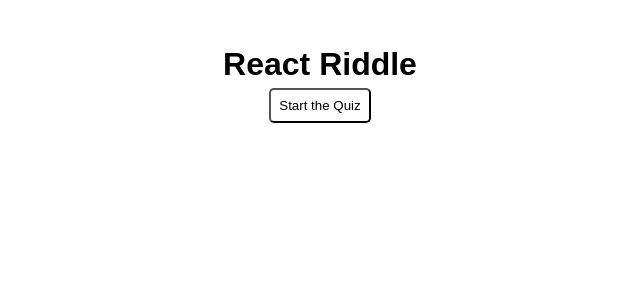
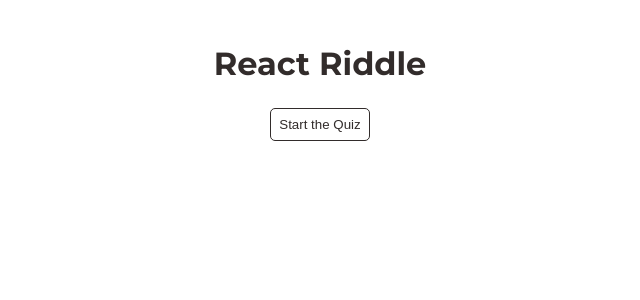
Before and after one commit to Kuba-Jeziorski/react-riddle, a React (Create React App) app: page / in a window 1280 px wide. Shown: the top 300 px of the page, without its empty margins (320-960 px from the left). Built offline with nearby package versions, Linux system fonts and the light colour scheme.

Commit message:
Little visual change

```diff
--- a/src/App.js
+++ b/src/App.js
@@ -25,7 +25,9 @@ function App() {
       {quizState === "pending" && (
         <div className="col-12">
           <div className="flex-centered">
-            <button onClick={startQuiz}>Start the Quiz</button>
+            <button className="game-state" onClick={startQuiz}>
+              Start the Quiz
+            </button>
           </div>
         </div>
       )}
@@ -33,7 +35,9 @@ function App() {
         <>
           <div className="col-12 flex-col">
             <div className="flex-centered">
-              <button onClick={finishQuiz}>Finish the Quiz</button>
+              <button className="game-state" onClick={finishQuiz}>
+                Finish the Quiz
+              </button>
             </div>
             <CountdownTimer isRunning={true} isFinished={finishQuiz} />
           </div>
--- a/src/Components/CountdownTimer.jsx
+++ b/src/Components/CountdownTimer.jsx
@@ -2,7 +2,7 @@ import { useState, useEffect } from "react";
 
 export default function CountdownTimer({ isRunning, isFinished }) {
   const [gameTime, setGameTime] = useState(0);
-  const quizDurationInSeconds = 1000;
+  const quizDurationInSeconds = 600;
   const [endTime, setEndTime] = useState(
     Date.now() + quizDurationInSeconds * 1000
   );
--- a/src/Components/Dialog.jsx
+++ b/src/Components/Dialog.jsx
@@ -22,7 +22,8 @@ export default function Dialog({
   );
 
   // mockup for following changes due to halved functionality
-  const [quizQuestion, setQuizQuestion] = useState(question);
+  const questionMockup = { ...question };
+  const [quizQuestion, setQuizQuestion] = useState(questionMockup);
 
   // changes in displayed answers while 50%/50% clicked
   const [currentAnswers, setCurrentAnswers] = useState(quizQuestion.answers);
@@ -112,9 +113,9 @@ export default function Dialog({
               onClick={() => {
                 handleSelection(index);
               }}
+              disabled={answer.visible !== true}
+              // index={index}
               key={index}
-              index={index}
-              disabled={answer.visible !== true}
             >
               {answer.label}
             </button>
@@ -132,7 +133,7 @@ export default function Dialog({
               halved.amount === 0 || halved.usedAt.includes(quizQuestion.id)
             }
           >
-            50%/50%
+            50% / 50%
           </button>
           <p>{`${halved.amount}/${allHalved}`}</p>
         </div>
--- a/src/Components/Summary.jsx
+++ b/src/Components/Summary.jsx
@@ -11,13 +11,13 @@ export default function Summary({ questions, answers }) {
 
   return (
     <>
-      <div className="summary-div">
+      <div className="summary">
         <h2>Summary</h2>
         <p>
           Correct answers: {totalCorrect} / {questionsLength}
         </p>
       </div>
-      <div className="summary-div">
+      <div className="summary">
         <h2>Your correct answers:</h2>
         <ul className="answers-listing">
           {userCorrectAnswers.map((question, questionIndex) => (
@@ -35,7 +35,7 @@ export default function Summary({ questions, answers }) {
           ))}
         </ul>
       </div>
-      <div className="summary-div">
+      <div className="summary">
         <h2>All correct answers</h2>
         <ul className="answers-listing">
           {questions.map((question, questionIndex) => (
--- a/src/index.css
+++ b/src/index.css
@@ -1,18 +1,38 @@
+/* montserrat-regular - latin_latin-ext */
+@font-face {
+  font-display: swap;
+  font-family: "Montserrat";
+  font-style: normal;
+  font-weight: 400;
+  src: url("/src/fonts/montserrat-v26-latin_latin-ext-regular.woff2");
+}
+/* montserrat-700 - latin_latin-ext */
+@font-face {
+  font-display: swap;
+  font-family: "Montserrat";
+  font-style: normal;
+  font-weight: 700;
+  src: url("/src/fonts/montserrat-v26-latin_latin-ext-700.woff2")
+    format("woff2");
+}
+
 :root {
   /* Colors */
   --white: #fff;
-  --black: #000;
-  --color-easy: green;
-  --color-medium: orange;
-  --color-hard: red;
-  --color-hover: lightblue;
+  /* --black: #000; */
+  --black: #322c2b;
+  --gray: #cccccc;
+  --color-easy: #e4c59e;
+  --color-medium: #af8260;
+  --color-hard: #803d3b;
+  --color-hover: #e4c59e;
 
   /* Fonts */
   --body-font-size: 16px;
   --body-line-height: 1.5;
   --body-font-weight: normal;
 
-  --header-font-weight: bold;
+  --header-font-weight: 700;
 
   /* Wrappers */
   --main-wrapper: 1000px;
@@ -26,6 +46,15 @@
 
   /* Dialog */
   --dialog-li-height: 40px;
+}
+
+@keyframes spinning {
+  0% {
+    transform: rotateY(0deg);
+  }
+  100% {
+    transform: rotateY(180deg);
+  }
 }
 
 * {
@@ -53,6 +82,7 @@ body {
 h1,
 h2,
 h3 {
+  font-family: "Montserrat", sans-serif;
   font-weight: var(--header-font-weight);
 }
 
@@ -74,8 +104,13 @@ p.name {
 }
 
 p.time {
-  margin: var(--default-length) 0 0 0;
   font-weight: bold;
+}
+
+button,
+dialog {
+  color: var(--black);
+  border: 1px solid var(--black);
 }
 
 button {
@@ -84,7 +119,7 @@ button {
   background-color: transparent;
   border-radius: var(--border-radius);
   cursor: pointer;
-  transition: background-color 0.3s;
+  transition: background-color 0.3s, opacity 0.3s;
 }
 
 button:hover {
@@ -93,14 +128,20 @@ button:hover {
 
 button[disabled] {
   cursor: no-drop !important;
+  background-color: var(--gray) !important;
+  opacity: 0.2;
 }
 
 button[disabled]:hover {
-  background-color: transparent !important;
+  background-color: var(--gray) !important;
 }
 
 button.hidden {
   display: none;
+}
+
+button.game-state {
+  margin: var(--default-length) 0;
 }
 
 ul.questions-listing {
@@ -155,6 +196,7 @@ ul.dialog-listing button:hover {
 
 ul.dialog-listing button.chosen {
   background-color: var(--color-hover);
+  font-weight: var(--header-font-weight);
 }
 
 ul.answers-listing {
@@ -185,16 +227,6 @@ span {
   font-weight: bold;
 }
 
-span.easy {
-  color: var(--color-easy);
-}
-span.medium {
-  color: var(--color-medium);
-}
-span.hard {
-  color: var(--color-hard);
-}
-
 .col-12 {
   width: 100%;
 }
@@ -202,6 +234,12 @@ span.hard {
 .flex-col {
   display: flex;
   flex-direction: column;
+}
+
+.flex-centered {
+  display: flex;
+  justify-content: center;
+  align-items: center;
 }
 
 .dialog-buttons {
@@ -215,27 +253,6 @@ span.hard {
   display: flex;
   justify-content: center;
   width: 150px;
-}
-
-.wrapper {
-  max-width: var(--main-wrapper);
-  width: 100%;
-  margin: 0 auto;
-}
-
-.flex-centered {
-  display: flex;
-  justify-content: center;
-  align-items: center;
-}
-
-@keyframes spinning {
-  0% {
-    transform: rotateY(0deg);
-  }
-  100% {
-    transform: rotateY(180deg);
-  }
 }
 
 .spin {
@@ -259,6 +276,12 @@ span.hard {
   background-image: url(./img/card-bg-hard.jpg);
 }
 
-.summary-div {
+.summary {
   margin-bottom: var(--default-length);
 }
+
+.wrapper {
+  max-width: var(--main-wrapper);
+  width: 100%;
+  margin: 0 auto;
+}
```
Also changed, not shown: src/fonts/montserrat-v26-latin_latin-ext-700.woff2 (added), src/fonts/montserrat-v26-latin_latin-ext-regular.woff2 (added).
